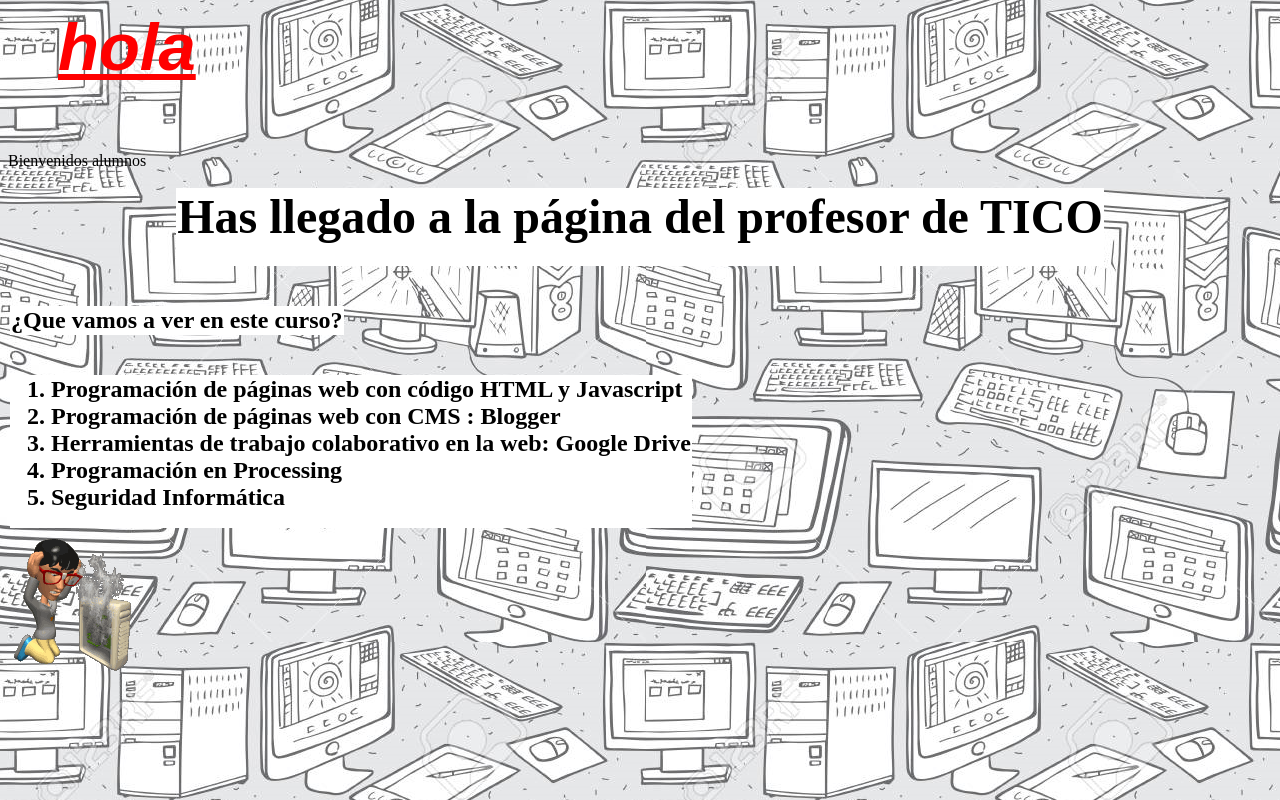
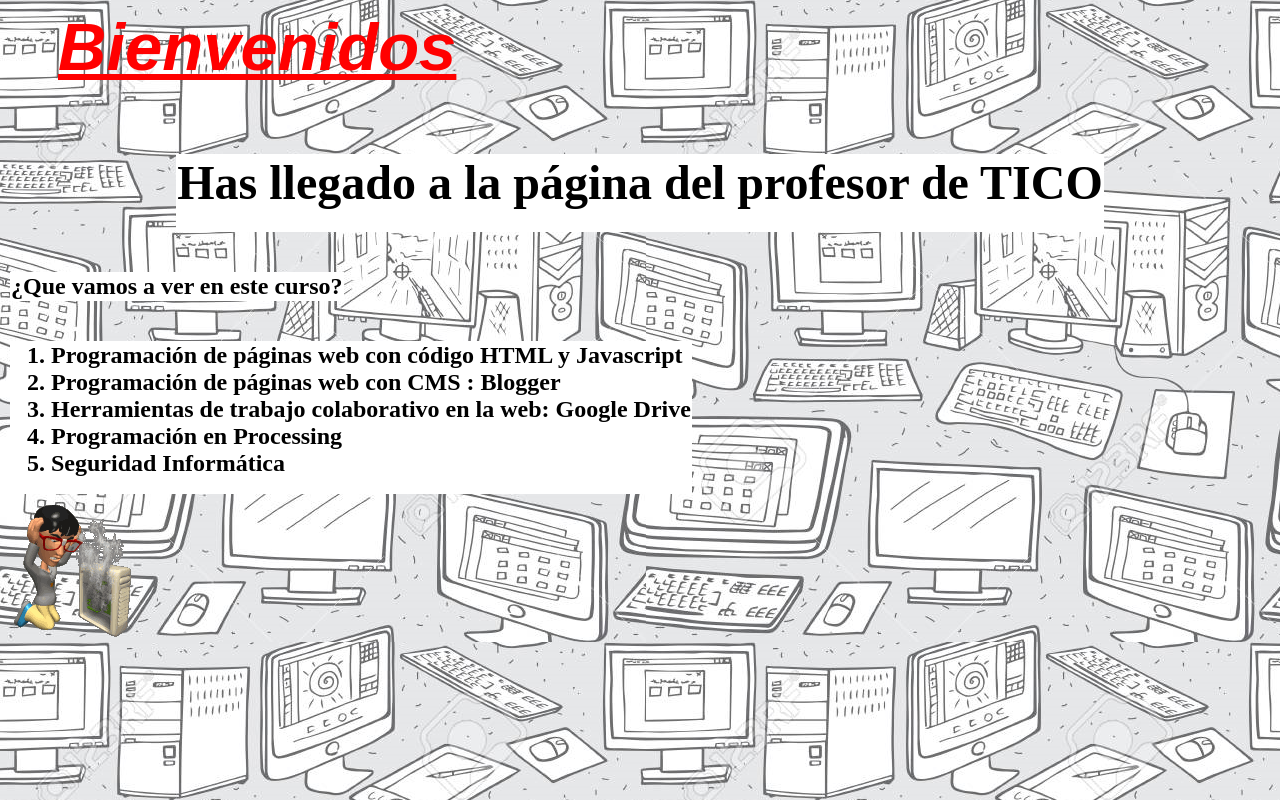
Before and after one commit to jaimemgc/jaimemgc.github.io, a plain HTML site: page index.html in a window 1280 px wide. Drawn offline with Linux system fonts and the light colour scheme.

Commit message:
Update index.html

```diff
--- a/index.html
+++ b/index.html
@@ -5,8 +5,8 @@
 </HEAD>
 <BODY background="fondo.png" >
 
-<p style="font-family:arial; font-size:67; font-weight:bold; font-style:italic; color:red; text-decoration:underline; text-indent:50">hola</p>
-<p >Bienvenidos alumnos</p>
+<p style="font-family:arial; font-size:67; font-weight:bold; font-style:italic; color:red; text-decoration:underline; text-indent:50">Bienvenidos</p>
+
 
 <center>
 <table border=0>
```
